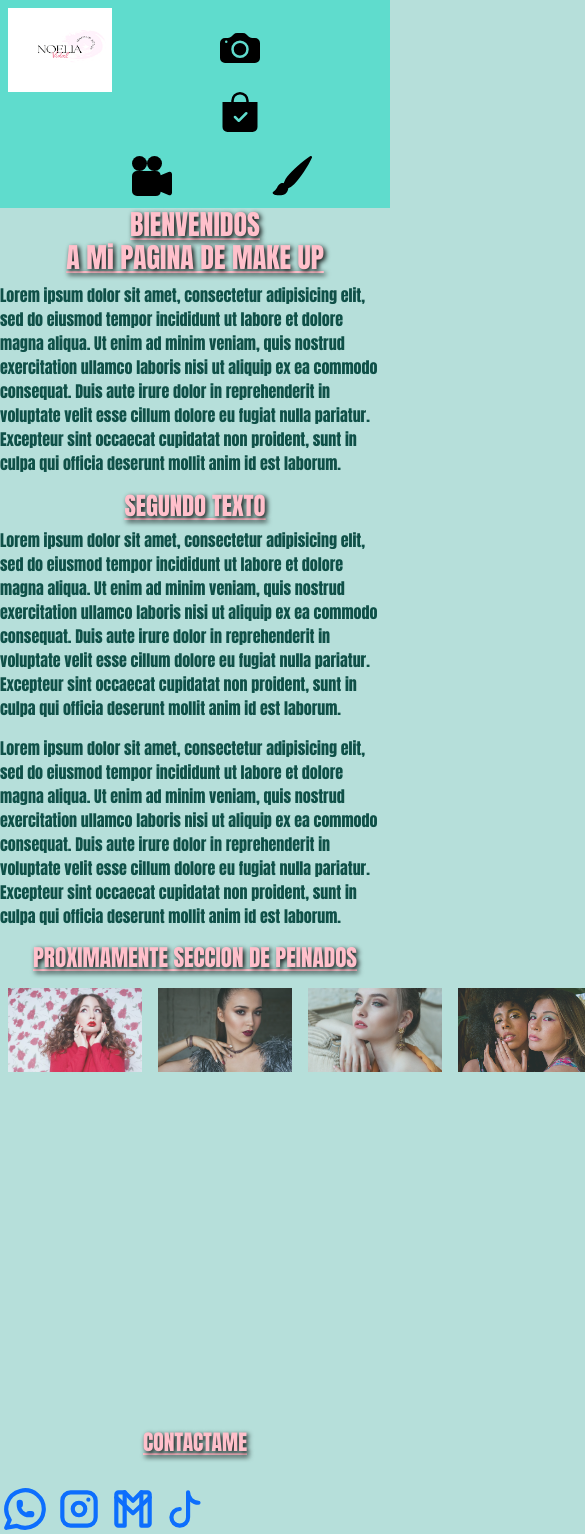
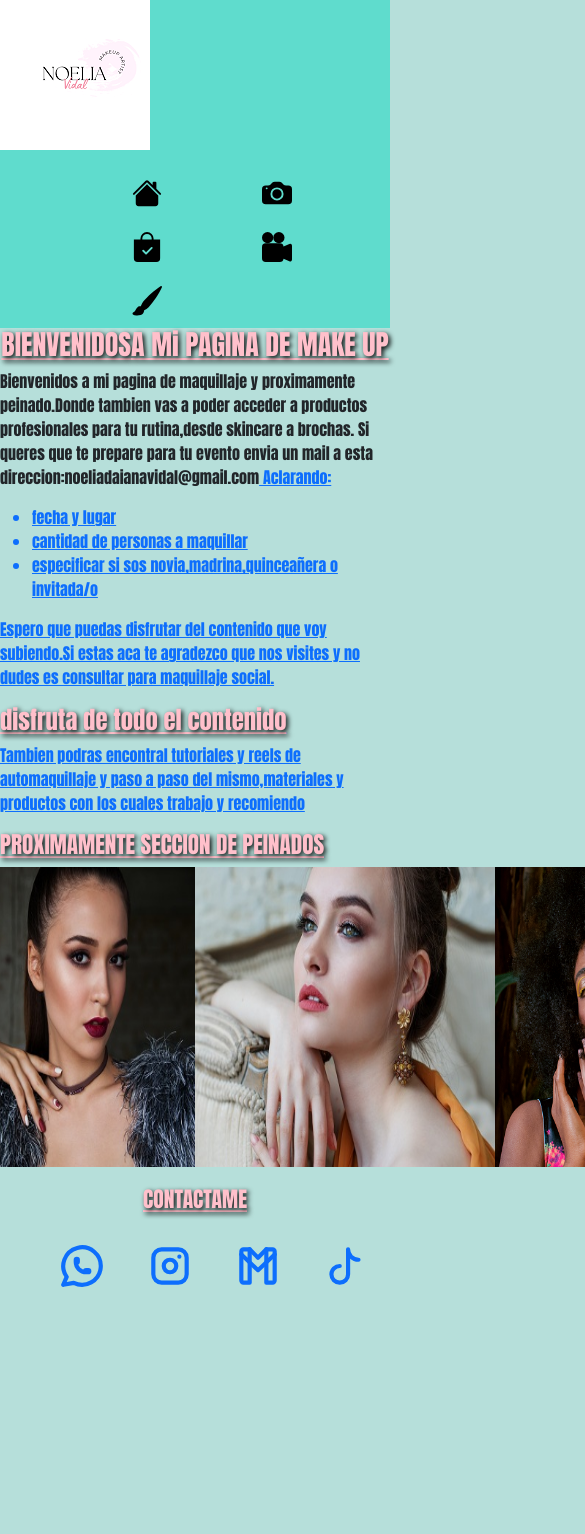
Before and after one commit to Chino30/entregafinalcoderLeoacuna, a plain HTML site: page index.html in a window 390 px wide. Shown: the top 1534 px of the page, 585 px wide, since content can reach past the window. After the commit the page ends 1291 px from the top, so only its background shows below. Drawn offline with nearby package versions, Linux system fonts and the light colour scheme.

Commit message:
Pending changes exported from your codespace

```diff
--- a/index.html
+++ b/index.html
@@ -10,24 +10,28 @@
     <link rel="stylesheet" type="text/css" href="css/style.css">
 	<title>HomeNoeMakeup</title>
 </head>
-<body>
+<body class="col-sm-12 col-md-6 col-lg-4 col-xl-4">
 	<header class="menu">
 		<img src="img/logonoe.png" alt="logonoemakeup">
 	<nav>
 	<ul >
-		<li><a href="pages/fotos-productos.html"><svg xmlns="http://www.w3.org/2000/svg" width="40" height="40" fill="currentColor" class="bi bi-camera-fill" viewBox="0 0 16 16">
+		<li><a href="index.html"><svg xmlns="http://www.w3.org/2000/svg" width="30" height="30" fill="currentColor" class="bi bi-house-fill" viewBox="0 0 16 16">
+			<path d="M8.707 1.5a1 1 0 0 0-1.414 0L.646 8.146a.5.5 0 0 0 .708.708L8 2.207l6.646 6.647a.5.5 0 0 0 .708-.708L13 5.793V2.5a.5.5 0 0 0-.5-.5h-1a.5.5 0 0 0-.5.5v1.293L8.707 1.5Z"/>
+			<path d="m8 3.293 6 6V13.5a1.5 1.5 0 0 1-1.5 1.5h-9A1.5 1.5 0 0 1 2 13.5V9.293l6-6Z"/>
+		  </svg></a></li>
+		<li><a href="pages/fotos-productos.html"><svg xmlns="http://www.w3.org/2000/svg" width="30" height="30" fill="currentColor" class="bi bi-camera-fill" viewBox="0 0 16 16">
            <path d="M10.5 8.5a2.5 2.5 0 1 1-5 0 2.5 2.5 0 0 1 5 0z"/>
            <path d="M2 4a2 2 0 0 0-2 2v6a2 2 0 0 0 2 2h12a2 2 0 0 0 2-2V6a2 2 0 0 0-2-2h-1.172a2 2 0 0 1-1.414-.586l-.828-.828A2 2 0 0 0 9.172 2H6.828a2 2 0 0 0-1.414.586l-.828.828A2 2 0 0 1 3.172 4H2zm.5 2a.5.5 0 1 1 0-1 .5.5 0 0 1 0 1zm9 2.5a3.5 3.5 0 1 1-7 0 3.5 3.5 0 0 1 7 0z"/>
 </svg></i></a></li>
-		<li><a href="pages/productos.html"><svg xmlns="http://www.w3.org/2000/svg" width="40" height="40" fill="currentColor" class="bi bi-bag-check-fill" viewBox="0 0 16 16">
+		<li><a href="pages/productos.html"><svg xmlns="http://www.w3.org/2000/svg" width="30" height="30" fill="currentColor" class="bi bi-bag-check-fill" viewBox="0 0 16 16">
            <path fill-rule="evenodd" d="M10.5 3.5a2.5 2.5 0 0 0-5 0V4h5v-.5zm1 0V4H15v10a2 2 0 0 1-2 2H3a2 2 0 0 1-2-2V4h3.5v-.5a3.5 3.5 0 1 1 7 0zm-.646 5.354a.5.5 0 0 0-.708-.708L7.5 10.793 6.354 9.646a.5.5 0 1 0-.708.708l1.5 1.5a.5.5 0 0 0 .708 0l3-3z"/>
 </svg></a></a></li>
-		<li><a href="pages/tutoriales.html"><svg xmlns="http://www.w3.org/2000/svg" width="40" height="40" fill="currentColor" class="bi bi-camera-reels-fill" viewBox="0 0 16 16">
+		<li><a href="pages/tutoriales.html"><svg xmlns="http://www.w3.org/2000/svg" width="30" height="30" fill="currentColor" class="bi bi-camera-reels-fill" viewBox="0 0 16 16">
            <path d="M6 3a3 3 0 1 1-6 0 3 3 0 0 1 6 0z"/>
            <path d="M9 6a3 3 0 1 1 0-6 3 3 0 0 1 0 6z"/>
            <path d="M9 6h.5a2 2 0 0 1 1.983 1.738l3.11-1.382A1 1 0 0 1 16 7.269v7.462a1 1 0 0 1-1.406.913l-3.111-1.382A2 2 0 0 1 9.5 16H2a2 2 0 0 1-2-2V8a2 2 0 0 1 2-2h7z"/>
 </svg></a></li>
-		<li><a href="pages/servicios.html"><svg xmlns="http://www.w3.org/2000/svg" width="40" height="40" fill="currentColor" class="bi bi-brush-fill" viewBox="0 0 16 16">
+		<li><a href="pages/servicios.html"><svg xmlns="http://www.w3.org/2000/svg" width="30" height="30" fill="currentColor" class="bi bi-brush-fill" viewBox="0 0 16 16">
            <path d="M15.825.12a.5.5 0 0 1 .132.584c-1.53 3.43-4.743 8.17-7.095 10.64a6.067 6.067 0 0 1-2.373 1.534c-.018.227-.06.538-.16.868-.201.659-.667 1.479-1.708 1.74a8.118 8.118 0 0 1-3.078.132 3.659 3.659 0 0 1-.562-.135 1.382 1.382 0 0 1-.466-.247.714.714 0 0 1-.204-.288.622.622 0 0 1 .004-.443c.095-.245.316-.38.461-.452.394-.197.625-.453.867-.826.095-.144.184-.297.287-.472l.117-.198c.151-.255.326-.54.546-.848.528-.739 1.201-.925 1.746-.896.126.007.243.025.348.048.062-.172.142-.38.238-.608.261-.619.658-1.419 1.187-2.069 2.176-2.67 6.18-6.206 9.117-8.104a.5.5 0 0 1 .596.04z"/>
 </svg></a></li>
 	</ul>
@@ -35,27 +39,18 @@
 	</header>
     <main>
 	   <h1 class="casa1">BIENVENIDOS<span>A Mi PAGINA DE MAKE UP</span></h1>
-	    <p>
-		Lorem ipsum dolor sit amet, consectetur adipisicing elit, sed do eiusmod
-		tempor incididunt ut labore et dolore magna aliqua. Ut enim ad minim veniam,
-		quis nostrud exercitation ullamco laboris nisi ut aliquip ex ea commodo
-		consequat. Duis aute irure dolor in reprehenderit in voluptate velit esse
-		cillum dolore eu fugiat nulla pariatur. Excepteur sint occaecat cupidatat non
-		proident, sunt in culpa qui officia deserunt mollit anim id est laborum.
+	    <p>Bienvenidos a mi pagina de maquillaje y proximamente peinado.Donde tambien vas a poder acceder a productos profesionales para tu rutina,desde skincare a brochas.
+			Si queres que te prepare para tu evento envia un mail a esta direccion:noeliadaianavidal@gmail.com<a href="noeliadaianavidal@gmail.com">
+				Aclarando:
+				<ul>
+					<li>fecha y lugar</li>
+					<li>cantidad de personas a maquillar</li>
+					<li>especificar si sos novia,madrina,quinceañera o invitada/o</li>
+				</ul>
+				Espero que puedas disfrutar del contenido que voy subiendo.Si estas aca te agradezco que nos visites y no dudes es consultar para maquillaje social.
 		</p>
-	  <h2 class="casa1">SEGUNDO TEXTO</h2>
-		<p>Lorem ipsum dolor sit amet, consectetur adipisicing elit, sed do eiusmod
-		tempor incididunt ut labore et dolore magna aliqua. Ut enim ad minim veniam,
-		quis nostrud exercitation ullamco laboris nisi ut aliquip ex ea commodo
-		consequat. Duis aute irure dolor in reprehenderit in voluptate velit esse
-		cillum dolore eu fugiat nulla pariatur. Excepteur sint occaecat cupidatat non
-		proident, sunt in culpa qui officia deserunt mollit anim id est laborum.</p>
-		<p>Lorem ipsum dolor sit amet, consectetur adipisicing elit, sed do eiusmod
-		tempor incididunt ut labore et dolore magna aliqua. Ut enim ad minim veniam,
-		quis nostrud exercitation ullamco laboris nisi ut aliquip ex ea commodo
-		consequat. Duis aute irure dolor in reprehenderit in voluptate velit esse
-		cillum dolore eu fugiat nulla pariatur. Excepteur sint occaecat cupidatat non
-		proident, sunt in culpa qui officia deserunt mollit anim id est laborum.</p>
+	  <h2 class="casa1">disfruta de todo el contenido</h2>
+		<p>Tambien podras encontral tutoriales y reels de automaquillaje y paso a paso del mismo,materiales y productos con los cuales trabajo y recomiendo</p>
 	</main>
 	    <h3 class="casa1">PROXIMAMENTE SECCION DE PEINADOS</h3>
 	<section>
@@ -64,9 +59,9 @@
 			<img src="img/pexels-pixabay-458766.jpg" alt="makeup">
 			<img src="img/IMG_9599.png" alt="makeup">
 	</section>
+	 <h4>CONTACTAME</h4>
 		<footer>
-        <h4>CONTACTAME</h4>
-	     <nav>
+	     <div class="d-flex justify-content-around">
 	       <a href="https://web.whatsapp.com/" target="blan"><svg xmlns="http://www.w3.org/2000/svg" width="50" height="50" viewBox="0 0 24 24" stroke-width="2" stroke="currentColor" fill="none" stroke-linecap="round" stroke-linejoin="round">
    <path stroke="none" d="M0 0h24v24H0z" fill="none"></path>
    <path d="M3 21l1.65 -3.8a9 9 0 1 1 3.4 2.9l-5.05 .9"></path>
@@ -89,7 +84,7 @@
    <path stroke="none" d="M0 0h24v24H0z" fill="none"></path>
    <path d="M9 12a4 4 0 1 0 4 4v-12a5 5 0 0 0 5 5"></path>
 </svg></a>
-      </nav>
+</div>
     </footer>
     <script src="https://cdn.jsdelivr.net/npm/bootstrap@5.3.0-alpha1/dist/js/bootstrap.bundle.min.js" integrity="sha384-w76AqPfDkMBDXo30jS1Sgez6pr3x5MlQ1ZAGC+nuZB+EYdgRZgiwxhTBTkF7CXvN" crossorigin="anonymous"></script>
 </body>
--- /dev/null
+++ b/sass/_variables.scss
@@ -0,0 +1,4 @@
+$color_titulos:pink;
+$color_menu:#5bc384;
+$color_fondo:#b6dfda;
+$font_f: 'Anton', sans-serif;
--- /dev/null
+++ b/sass/main.scss
@@ -0,0 +1,73 @@
+ @import 'variables.scss';
+*{
+    margin: 0;
+    padding: 0;
+    box-sizing: border-box;
+}
+body{
+    background-color: $color_fondo;
+    font-family: $font_f;
+}
+.menu{
+    background: #5fdccd;
+    width: 100%;
+    clear: both;
+    content: '';
+    display: table;
+    nav{
+        float: none;
+        ul{
+            li{
+                list-style: none;
+                text-decoration: none;
+                margin-left: 100px;
+                padding: 12px 0;
+                float: left;
+                position: relative;
+                a{
+                    text-decoration: none;
+                    color: black;
+                    font-weight: bold;
+                    &:before{
+                        width: 100%;
+                        background: #5bc384;
+                    }
+                }
+            }
+        }
+    }
+}
+/*estilo de main*/
+main{
+    display: flex;
+    flex-direction: column;
+    align-items: center;
+    h1{
+        spam{
+            display: block;
+        }
+    }
+}
+/*texto*/
+h1,h2,h3,h4{
+    color: pink;
+    text-shadow: 2px 2px 5px black;
+    text-decoration: underline;
+}
+/*section*/
+section{
+    display: flex;
+    justify-content: center;
+    img{
+        width: 300px;
+        height: 300px;
+      }
+}
+/*footer*/
+h4{
+    text-align: center;
+    color: pink;
+    text-shadow: 2px 2px 5px black;
+    border: 50px;
+    padding: 20px;
+}
```
Also changed, not shown: pages/fotos-productos.html (+9 -15 lines), pages/productos.html (+10 -10 lines), pages/servicios.html (+7 -7 lines), pages/tutoriales.html (+11 -17 lines), css/style.css, img/imag.jpeg (deleted), 1 other file. Lines whose indentation alone changed are shown as unchanged.
